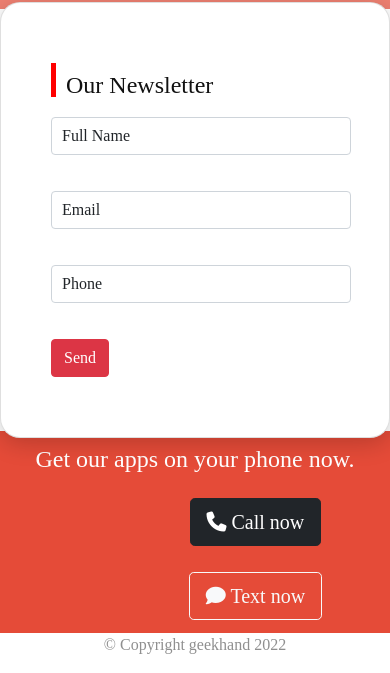
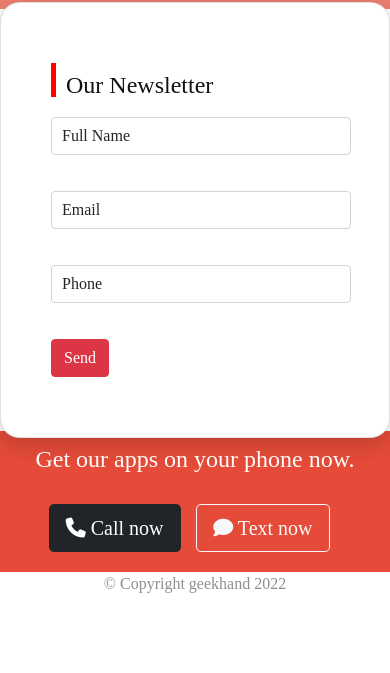
Before and after one commit to samibanks01/geekhand1.0, a plain HTML site: page index.html in a window 390 px wide. Shown: the part 2747-3420 px from the top of the page. After the commit the page ends 3359 px from the top, so only its background shows below. Drawn offline with nearby package versions, Linux system fonts and the light colour scheme.

Commit message:
pushed some new changes for responsiveness

```diff
--- a/css/styles.css
+++ b/css/styles.css
@@ -181,7 +181,7 @@ p {
 }
 
 .row1 {
-  margin-left: 33%;
+  margin-left: 0 20% 0 40%;
 }
 
 .downloads {
```
